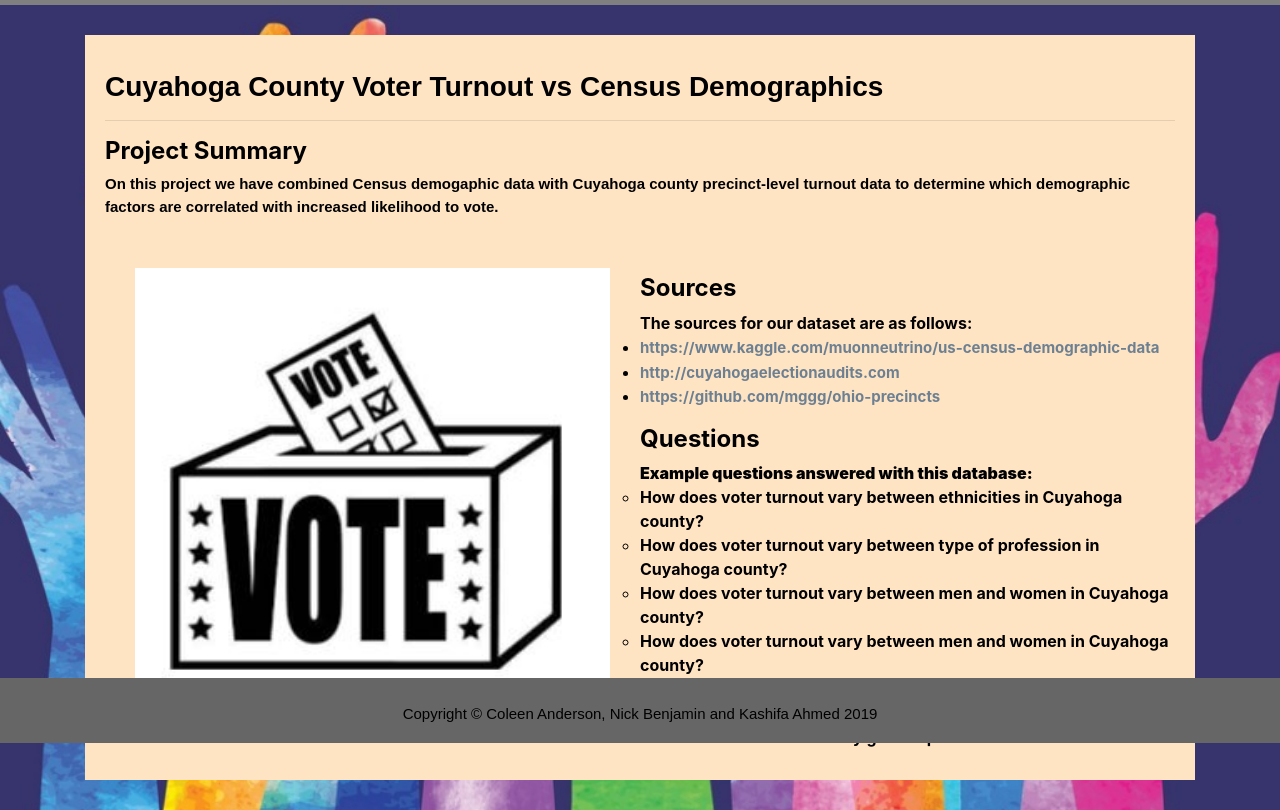
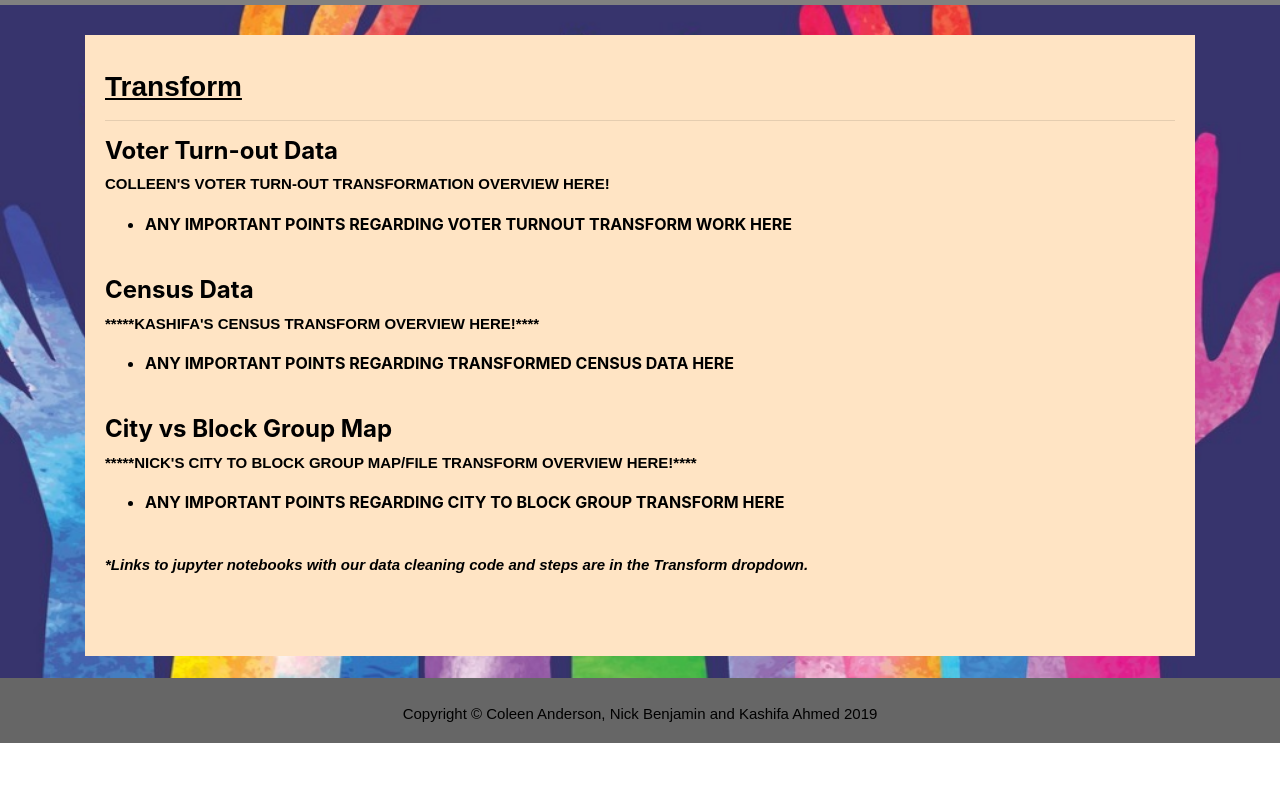
Before and after one commit to kahmed1996/ETL-Project, a plain HTML site: page GitPages/Transform.html in a window 1280 px wide. Shown: the part 57-867 px from the top of the page. After the commit the page ends 800 px from the top, so only its background shows below. Drawn offline with nearby package versions, Linux system fonts and the light colour scheme.

Commit message:
transform update

```diff
--- a/GitPages/Transform.html
+++ b/GitPages/Transform.html
@@ -35,7 +35,7 @@
               Extract
             </a>
             <div class="dropdown-menu" aria-labelledby="navbarDropdownMenuLink">
-              <a class="dropdown-item" href="extract.html">Instructions</a>
+              <a class="dropdown-item" href="extract.html">Overview</a>
               <a class="dropdown-item" href="Resources/assets/test.csv" download>Download Raw Census Data</a>
               <a class="dropdown-item" href="Resources/assets/test.csv" download>Download Raw Voter Data</a>
               <a class="dropdown-item" href="Resources/assets/test.csv" download>Download Raw city-block</a>
@@ -47,7 +47,7 @@
                   Transform
                 </a>
                 <div class="dropdown-menu" aria-labelledby="navbarDropdownMenuLink">
-                  <a class="dropdown-item" href="Transform.html">Instructions</a>
+                  <a class="dropdown-item" href="Transform.html">Overview</a>
                   <a class="dropdown-item" href="Resources/assets/test.csv" download>Download Raw Census Data</a>
                   <a class="dropdown-item" href="Resources/assets/test.csv" download>Download Raw Voter Data</a>
                   <a class="dropdown-item" href="Resources/assets/test.csv" download>Download Raw city-block</a>
@@ -59,7 +59,7 @@
                       Load
                     </a>
                     <div class="dropdown-menu" aria-labelledby="navbarDropdownMenuLink">
-                      <a class="dropdown-item" href="Load.html">Instructions</a>
+                      <a class="dropdown-item" href="Load.html">Overview</a>
                       <a class="dropdown-item" href="Resources/assets/test.csv" download>Download Raw Census Data</a>
                       <a class="dropdown-item" href="Resources/assets/test.csv" download>Download Raw Voter Data</a>
                       <a class="dropdown-item" href="Resources/assets/test.csv" download>Download Raw city-block</a>
@@ -73,38 +73,68 @@
   <div class="container">
     <div class="row">
       <div class="col-lg-12 col-md-12">
-        <!--<Left box-->
+
         <div class="box">
-          <h3 class="title">Cuyahoga County Voter Turnout vs Census Demographics</h3>
+          <h3 class="title"><u>Transform</u></h3>
           <hr>
-          <h4><b>Project Summary</b></h4>
-          <p>On this project we have combined Census demogaphic data with Cuyahoga county precinct-level turnout data to determine which
-                demographic factors are correlated with increased likelihood to vote.</p><br>
-          <img src="Resources/assets/images/vote.JPG" class="vizualization rounded float-left" alt="Project Summary">
+          <h4><b>Voter Turn-out Data</b></h4>
+          <p>COLLEEN'S VOTER TURN-OUT TRANSFORMATION OVERVIEW HERE!<br>
+            <ul>
+              <LI>ANY IMPORTANT POINTS REGARDING VOTER TURNOUT TRANSFORM WORK HERE</LI>
+              <!--<li>Voter ID (voter_id_org)</li>
+              <li>STATE_ID</li>
+              <li>City</li>
+              <li>Ward</li>
+              <li>Precinct (pct)</li>
+              <li>Voter Name</li>
+              <li>Status - A=active, I=inactive</li>
+              <li>Party Affiliation</li>
+              <li>Registration Dates (initial and latest)</li>
+              <li>Voter's Full Address</li>
+              <li>Voter's Birth Year</li>
+              <li>Voter's Participation - All elections, general and primary, from Feb 2006 to May 2019</li>-->
+            </ul>
+          </p><br>
+          <!--<img src="Resources/assets/images/vote.JPG" class="vizualization rounded float-left" alt="Project Summary">-->
 
-            <p><b><h4>Sources</h4></b>
+          <h4><b>Census Data</b></h4>
+          <p>*****KASHIFA'S CENSUS TRANSFORM OVERVIEW HERE!****<br>
+            <ul>
+              <LI>ANY IMPORTANT POINTS REGARDING TRANSFORMED CENSUS DATA HERE</LI>
+              <!--<li>Voter ID (voter_id_org)</li>
+              <li>STATE_ID</li>
+              <li>City</li>
+              <li>Ward</li>
+              <li>Precinct (pct)</li>
+              <li>Voter Name</li>
+              <li>Status - A=active, I=inactive</li>
+              <li>Party Affiliation</li>
+              <li>Registration Dates (initial and latest)</li>
+              <li>Voter's Full Address</li>
+              <li>Voter's Birth Year</li>
+              <li>Voter's Participation - All elections, general and primary, from Feb 2006 to May 2019</li>-->
+            </ul>
+          </p><br>
 
-            The sources for our dataset are as follows:<br>
-                <ul>
-                    <li><a href="https://www.kaggle.com/muonneutrino/us-census-demographic-data" target= "blank">
-                        https://www.kaggle.com/muonneutrino/us-census-demographic-data</a></li>
-                    <li><a href="http://cuyahogaelectionaudits.com" target= "blank">
-                         http://cuyahogaelectionaudits.com</a></li>
-                    <li><a href="https://github.com/mggg/ohio-precincts" target= "blank">
-                        https://github.com/mggg/ohio-precincts</a></li>
-             </p>
-
-             <p><b><h4>Questions</h4></b>
-
-                <b>Example questions answered with this database:</b><br>
-                    <ul>
-                        <li>How does voter turnout vary between ethnicities in Cuyahoga county?</li>
-                        <li>How does voter turnout vary between type of profession in Cuyahoga county?</li>
-                        <li>How does voter turnout vary between men and women in Cuyahoga county?</li>
-                        <li>How does voter turnout vary between men and women in Cuyahoga county?</li>
-                        <li>How does voter turnout vary between general elections with and without a presidential election?</li>
-                        <li>How does voter turnout vary given a precinct's income measures?</li>
-                 </p>
+          <h4><b>City vs Block Group Map</b></h4>
+          <p>*****NICK'S CITY TO BLOCK GROUP MAP/FILE TRANSFORM OVERVIEW HERE!****<br>
+            <ul>
+              <LI>ANY IMPORTANT POINTS REGARDING CITY TO BLOCK GROUP TRANSFORM HERE</LI>
+              <!--<li>voter_id_org</li>
+              <li>STATE_ID</li>
+              <li>City</li>
+              <li>Ward</li>
+              <li>Precinct (pct)</li>
+              <li>Voter Name</li>
+              <li>Status - A=active, I=inactive</li>
+              <li>Party Affiliation</li>
+              <li>Registration Dates (initial and latest)</li>
+              <li>Voter's Full Address</li>
+              <li>Voter's Birth Year</li>
+              <li>Voter's Participation - All elections, general and primary, from Feb 2006 to May 2019</li>-->
+            </ul>
+          </p><br>
+          <p><i>*Links to jupyter notebooks with our data cleaning code and steps are in the Transform dropdown.</i></p><br><br>
         </div>
       </div>
 
```
